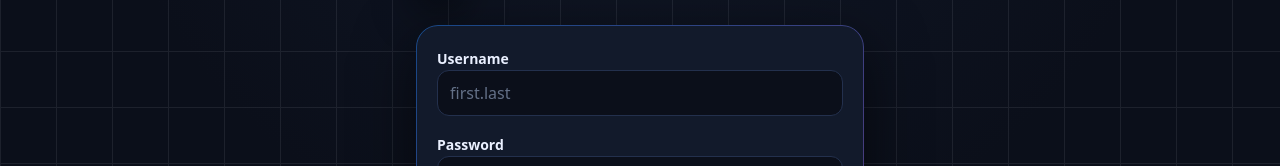
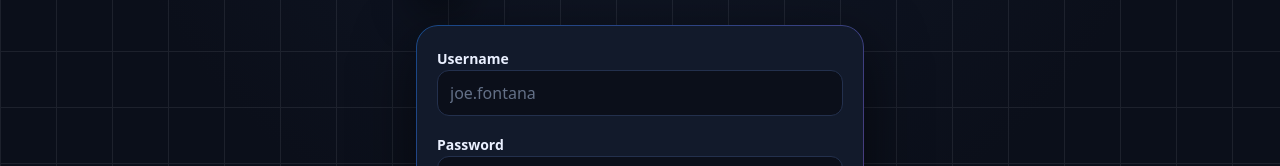
Before and after one commit to maytakahashi/pct-cup, a React app in the folder frontend/: page /login in a window 1280 px wide. Shown: the part 285-451 px from the top of the page. Built offline with nearby package versions, Linux system fonts and the light colour scheme; no server answers; the HTML template or start-up script is replaced by a standard one.

Commit message:
placeholder

```diff
--- a/frontend/src/Login.jsx
+++ b/frontend/src/Login.jsx
@@ -130,7 +130,7 @@ export default function Login() {
                   value={username}
                   onChange={(e) => setUsername(e.target.value)}
                   autoComplete="username"
-                  placeholder="first.last"
+                  placeholder="joe.fontana"
                   className="w-full rounded-xl border border-[#23304D] bg-[#0B0F1A] px-3 py-2.5 text-[#EAF0FF] placeholder:text-[#9FB0D0]/60 outline-none transition focus:border-transparent focus:ring-2 focus:ring-[#007AFF]/60"
                 />
               </div>
```
